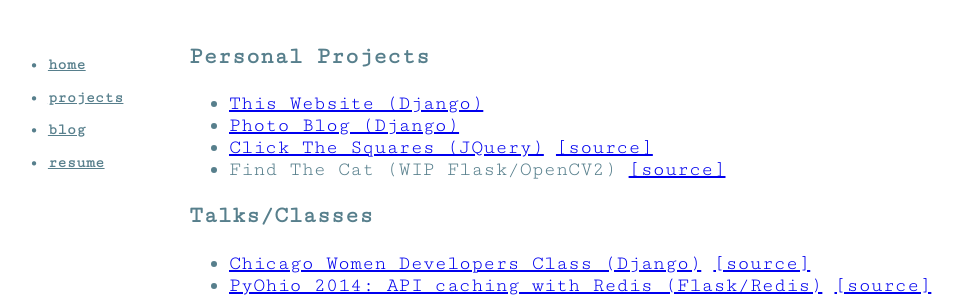
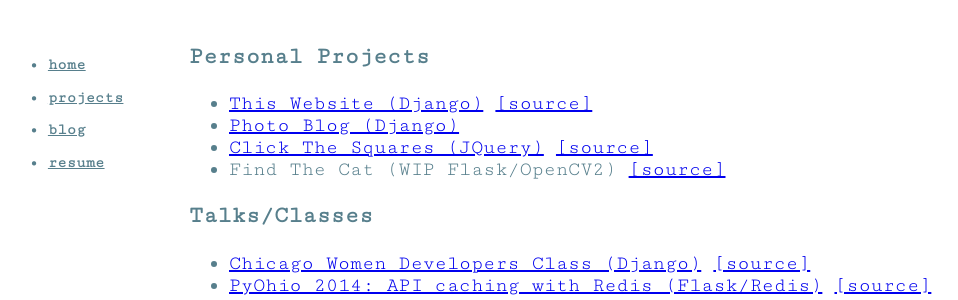
Before and after one commit to lindseybrockman/ellbie, a Django app: template projects/templates/projects.html in a window 1280 px wide; the page is wider, and only the part inside the window is pictured. Shown: the part 157-457 px from the top of that part, without its empty margins (51-1009 px from the left). Run offline with Django 3.2, Linux system fonts and the light colour scheme; the template is opened without the code that fills it, so the values that code supplies are empty; some libraries are stand-ins or nearby versions.

Commit message:
update projects template

```diff
--- a/projects/templates/projects.html
+++ b/projects/templates/projects.html
@@ -7,6 +7,7 @@
     <ul>
         <li>
             <a href="http://ellbie.me">This Website (Django)</a>
+            <a href="https://github.com/lindseybrockman/ellbie">[source]</a>
         </li>
         <li>
             <a href="http://beka.ellbie.me">Photo Blog (Django)</a>
```
